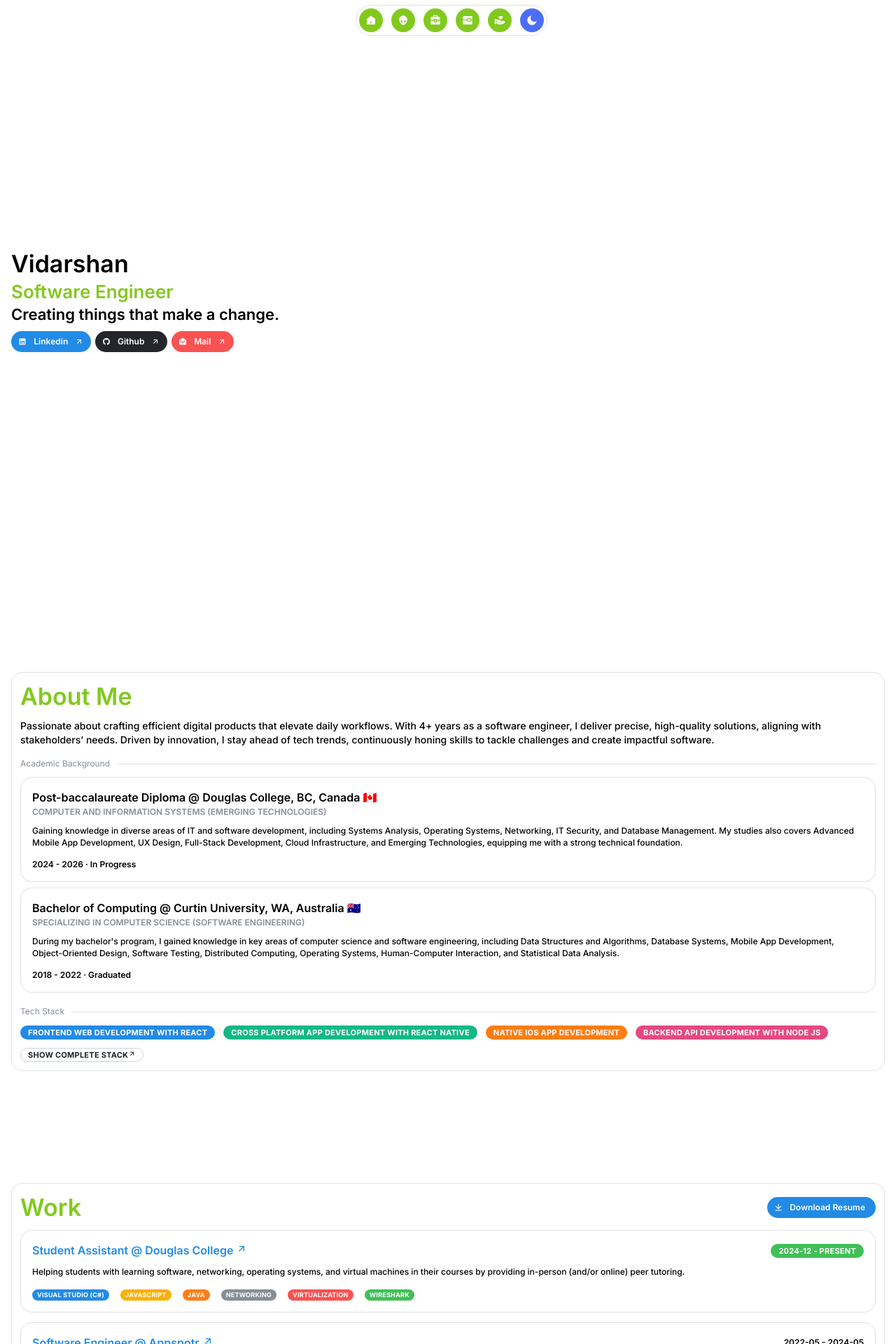
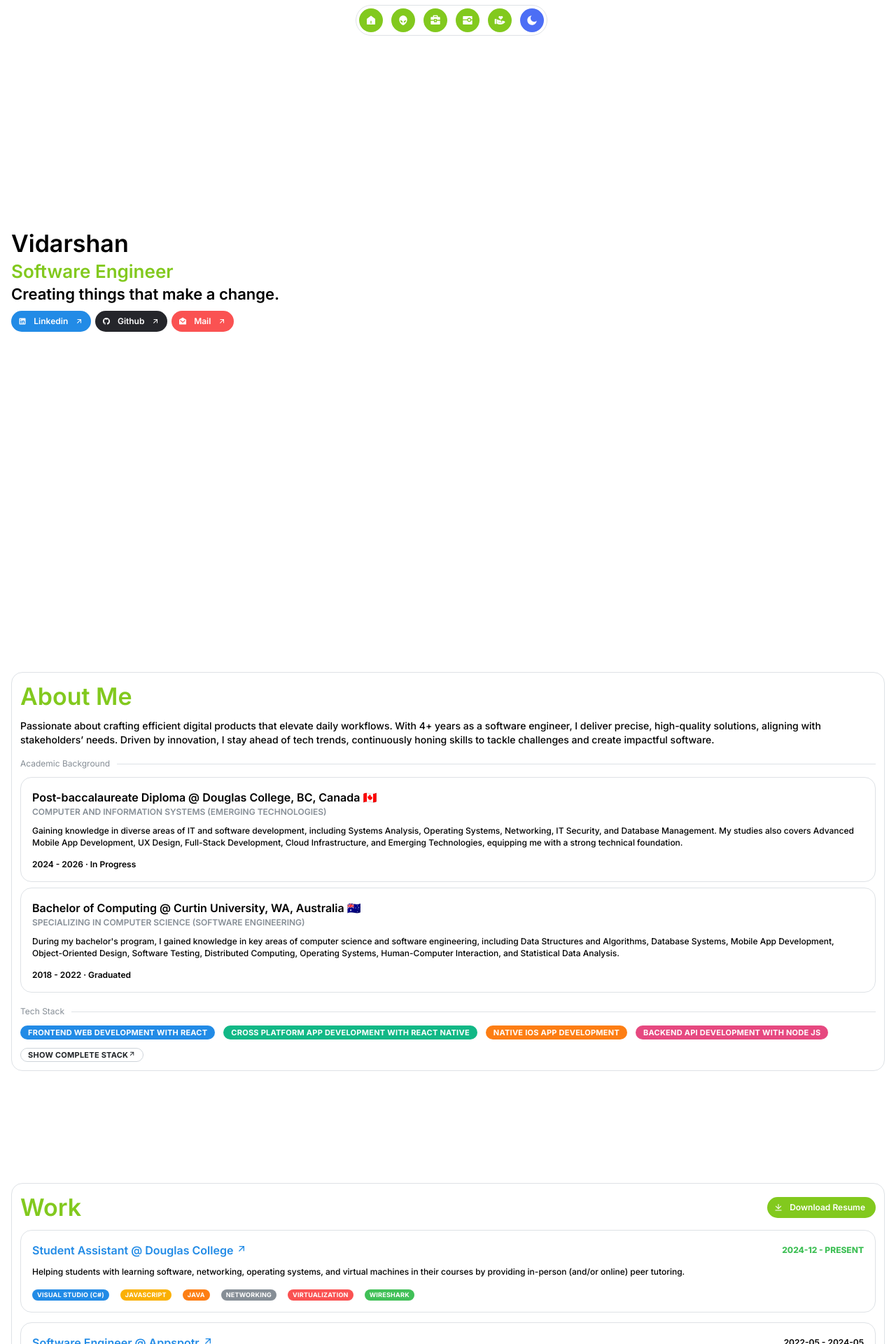
Before and after one commit to vidarshan/portfolio-4, a React (Vite) app: page / in a window 1280 px wide. Shown: the top 1920 px of the page at 70% size. Built offline with nearby package versions, Linux system fonts and the light colour scheme.

Commit message:
Fix navigation scroll

```diff
--- a/src/components/NavigationBar/styles.ts
+++ b/src/components/NavigationBar/styles.ts
@@ -2,8 +2,11 @@ import { Paper } from "@mantine/core";
 import styled from "styled-components";
 
 export const NavigationBarContainer = styled(Paper)`
-  position: sticky;
+  position: fixed;
   top: 0;
+  left: 50%;
+  width: 100%;
+  transform: translateX(-50%);
   z-index: 10;
   height: 3.6rem;
   background-color: transparent;
--- a/src/pages/HomePage.tsx
+++ b/src/pages/HomePage.tsx
@@ -7,18 +7,15 @@ import {
   RiMailOpenFill,
 } from "react-icons/ri";
 
-
 const HomePage = () => {
   const email = import.meta.env.VITE_EMAIL_ADDRESS;
   const linkedinURL = import.meta.env.VITE_LINKEDIN_ADDRESS;
   const githubURL = import.meta.env.VITE_GITHUB_ADDRESS;
 
-
-
   return (
     <HomePageContainer className="home" id="home">
-      <Flex h="calc(100vh - 3.6rem)" direction="column" justify="center">
-        <Title>Vidarshan</Title>
+      <Flex h="calc(100vh - 6rem)" direction="column" justify="center">
+        <Title mt="6rem">Vidarshan</Title>
         <Title order={2} c="lime">
           Software Engineer
         </Title>
--- a/src/pages/ProjectPage.tsx
+++ b/src/pages/ProjectPage.tsx
@@ -33,11 +33,11 @@ const ProjectPage = () => {
     <ProjectPageContainer id="projects">
       <Card p={12} shadow="xs" radius="lg" withBorder>
         <Flex align="center" justify="space-between">
-          <Title c='lime' mb={10} order={1}>
+          <Title c="lime" mb={10} order={1}>
             Projects
           </Title>
           <SegmentedControl
-            color="indigo"
+            color="lime"
             size="xs"
             radius="xl"
             value={value}
@@ -71,7 +71,10 @@ const ProjectPage = () => {
               {" "}
               {projects.map((project) => {
                 return (
-                  <Grid.Col key={project.id} span={{xs:12, sm: 6, md: 4, lg:4, xl:4}}>
+                  <Grid.Col
+                    key={project.id}
+                    span={{ xs: 12, sm: 6, md: 4, lg: 4, xl: 4 }}
+                  >
                     <Card shadow="xs" h="100%" withBorder>
                       <Flex justify="space-between" align="center">
                         <Box>
@@ -148,7 +151,7 @@ const ProjectPage = () => {
               {" "}
               {projectsArchive.map((project) => {
                 return (
-                  <Grid.Col span={{xs:12, sm: 6, md: 4, lg:4, xl:4}}>
+                  <Grid.Col span={{ xs: 12, sm: 6, md: 4, lg: 4, xl: 4 }}>
                     <Card h="100%" withBorder>
                       <Flex justify="space-between" align="center">
                         <Box>
--- a/src/pages/WorkPage.tsx
+++ b/src/pages/WorkPage.tsx
@@ -21,7 +21,12 @@ const WorkPage = () => {
             Work
           </Title>
           <Anchor href="/files/resume.pdf" download="vidarshan_resume.pdf">
-            <Button radius="xl" size="xs" leftSection={<RiDownloadLine />}>
+            <Button
+              color="lime"
+              radius="xl"
+              size="xs"
+              leftSection={<RiDownloadLine />}
+            >
               Download Resume
             </Button>
           </Anchor>
@@ -50,7 +55,9 @@ const WorkPage = () => {
                 )}
 
                 {exp.date.includes("Present") ? (
-                  <Badge color="green">{exp.date}</Badge>
+                  <Text c="green" tt="uppercase" fw={800} size="xs">
+                    {exp.date}
+                  </Text>
                 ) : (
                   <Text fw={600} size="xs">
                     {exp.date}
--- a/src/pages/styles.ts
+++ b/src/pages/styles.ts
@@ -1,6 +1,6 @@
 import styled from "styled-components";
 export const HomePageContainer = styled.section`
-  height: calc(100vh - 3.6rem);
+  height: 100vh;
 `;
 export const AboutPageContainer = styled.section`
   padding-top: 10rem;
```
